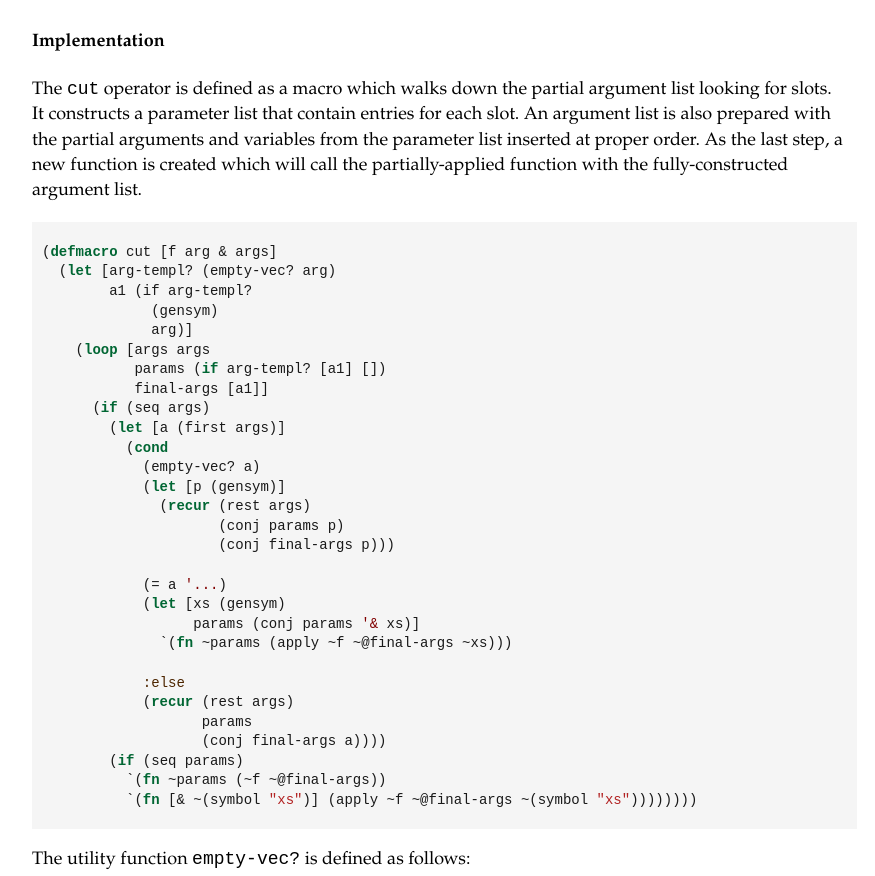
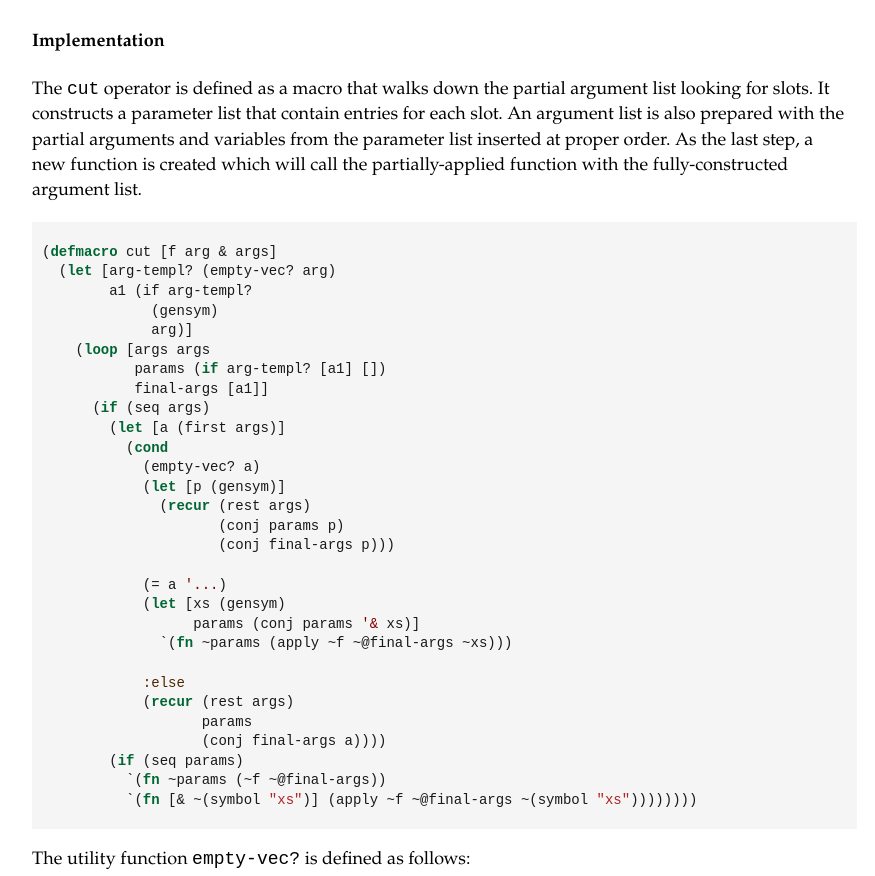
Before and after one commit to lispchronicles/lispchronicles.github.io, a plain HTML site: page cut.html in a window 1280 px wide. Shown: the part 1485-2361 px from the top of the page, without its empty margins (76-951 px from the left). Drawn offline with Linux system fonts and the light colour scheme.

Commit message:
minor edits

```diff
--- a/cut.html
+++ b/cut.html
@@ -96,7 +96,7 @@
 
     <h4>Implementation</h4>
 
-    <p>The <code>cut</code> operator is defined as a macro which walks down the partial argument list looking for slots.
+    <p>The <code>cut</code> operator is defined as a macro that walks down the partial argument list looking for slots.
       It constructs a parameter list that contain entries for each slot. An argument list is also prepared with the partial arguments and
       variables from the parameter list inserted at proper order. As the last step, a new function is created which will call the
       partially-applied function with the fully-constructed argument list.</p>
```
